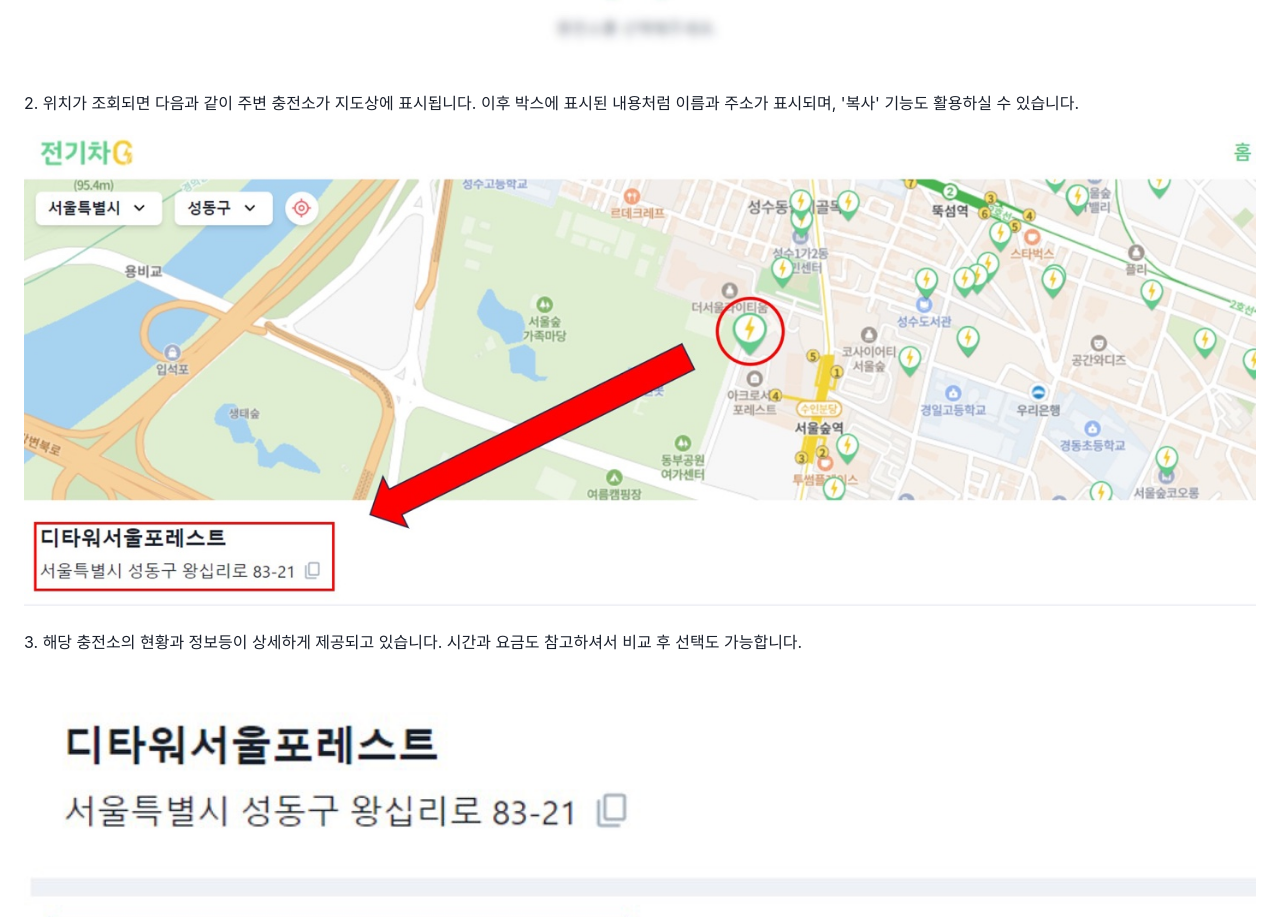
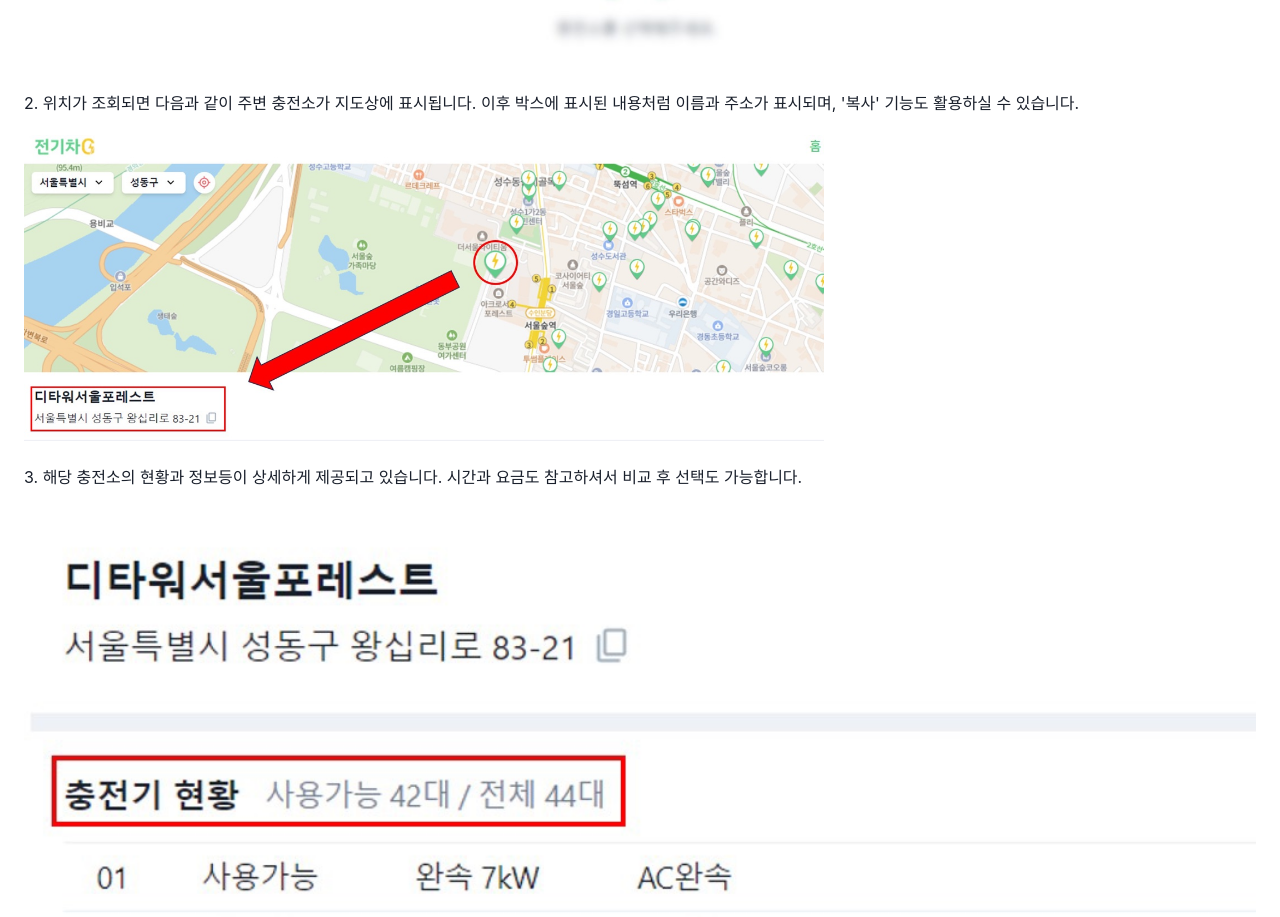
Before and after one commit to kec0130/ev-charge, a Next.js app: page /blog/ev-charge-introduction in a window 1280 px wide. Shown: the part 1040-1957 px from the top of the page. Built offline with nearby package versions, Linux system fonts and the light colour scheme; no server answers.

Commit message:
Fix: image size

```diff
--- a/src/pages/blog/ev-charge-introduction.tsx
+++ b/src/pages/blog/ev-charge-introduction.tsx
@@ -56,12 +56,8 @@
       <Image
         src='/images/blog/ev-charge-introduction/02.jpeg'
         alt='전기차 보조금'
-        width={1200}
-        height={630}
-        style={{
-          width: '100%',
-          height: 'auto',
-        }}
+        width={800}
+        height={879}
       />
       <br />
       <Text mb={5}>
```
